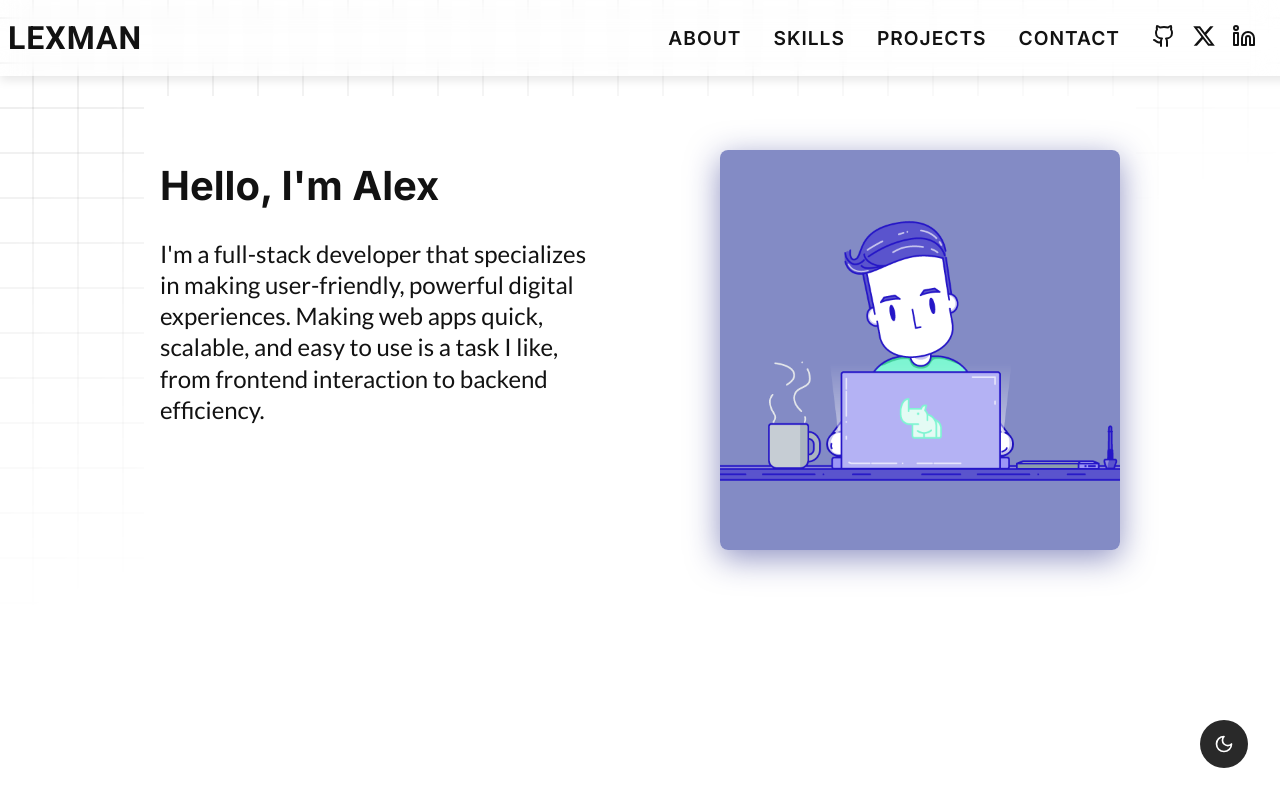
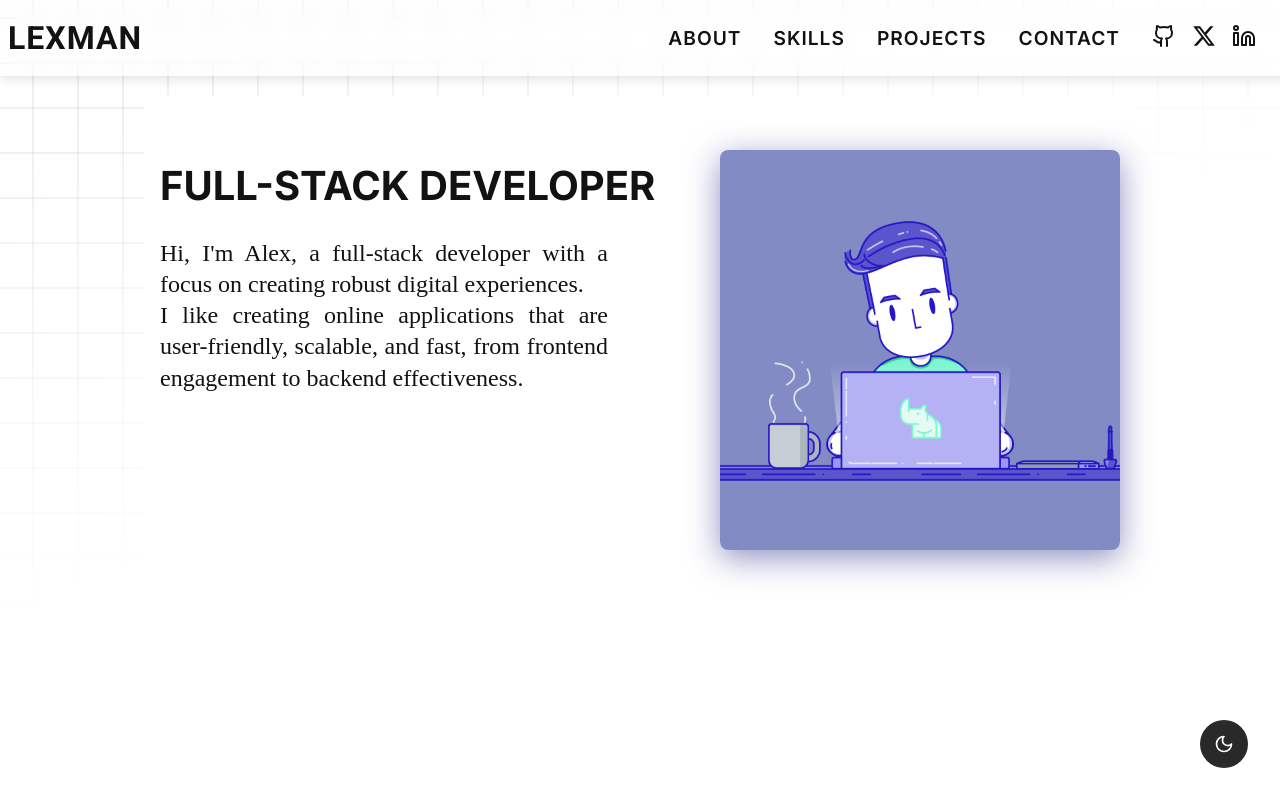
Before and after one commit to lexmanthefirst/Lexman-portfolio, a plain HTML site: page index.html in a window 1280 px wide. Shown: the top 800 px of the page. Drawn offline with Linux system fonts and the light colour scheme; a web font is replaced by a local one.

Commit message:
About page

```diff
--- a/index.html
+++ b/index.html
@@ -54,12 +54,10 @@
       <section id="about" class="about-container">
         <div class="message">
           <div class="description">
-            <h1>Hello, I'm Alex</h1>
+            <h1>Full-stack Developer</h1>
           <p>
-            I'm a full-stack developer that specializes in making
-            user-friendly, powerful digital experiences. Making web apps quick,
-            scalable, and easy to use is a task I like, from frontend
-            interaction to backend efficiency.
+            Hi,  I'm Alex, a full-stack developer with a focus on creating robust digital experiences. <br> I like creating online applications that are user-friendly, scalable, and fast, from frontend engagement to backend effectiveness.
+
           </p>
           </div>
           <div class="img-container">
--- a/styles/style.css
+++ b/styles/style.css
@@ -343,19 +343,18 @@ section#about {
   padding: 0.5rem 0;
   transition: all 0.3s ease-in-out;
   margin-bottom: 1rem;
+  text-transform: uppercase;
 }
 
 .message p {
   grid-area: description;
   font-size: 1.5rem;
   color: var(--text-color);
-  font-family: "Lato", serif;
+  font-family: "Latos", serif;
   line-height: 1.3;
   transition: all 0.3s ease-in-out;
-  text-align: left;
+  text-align: justify;
   font-weight: 500;
-  /* word-wrap: break-word; */
-  width: 21rem;
 }
 .img-container {
   grid-area: photograph;
```
